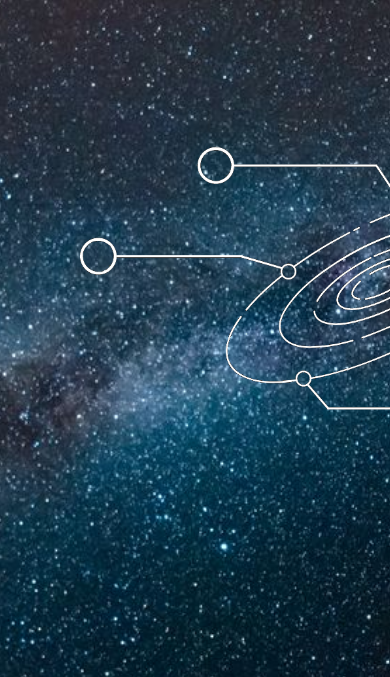
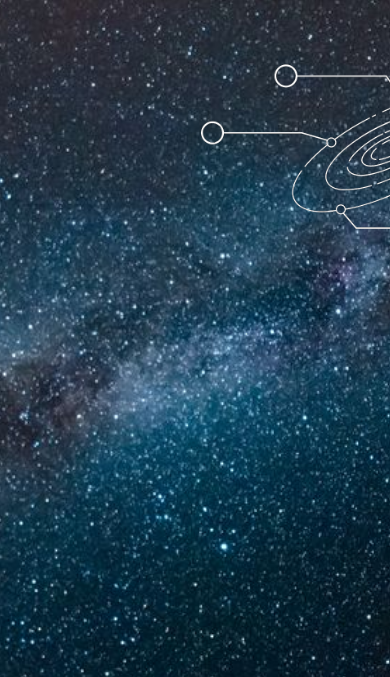
Before and after one commit to CamiIIe/Proxima_Centauri, a PHP site: page /compte.html in a window 390 px wide; the page is wider, and only the part inside the window is pictured. Shown: the part 48-725 px from the top of that part. Run offline with PHP 8.4, Linux system fonts and the light colour scheme; some libraries are stand-ins or nearby versions; some web fonts are replaced.

Commit message:
centre img
Image centré (diminution de sa taille) et vérification de la responsivité. Enlèvement de : à propos et remerciments du menu déroulant.

```diff
--- a/Site/compte.html
+++ b/Site/compte.html
@@ -102,7 +102,7 @@
         <!-- MAIN -->
         <div class="container-fluid titre">
             <!-- IMAGE PRINCIPALE : GALAXIE / SCHEMA D'ACCES AUX JEUX -->
-            <img src="src/img/icones/png/galaxieAvecRond.png">
+            <img class="img-responsive" src="src/img/icones/png/galaxieAvecRond.png">
         </div>
         <!-- MAIN -->
 
--- a/Site/src/css/menu_deroulant.css
+++ b/Site/src/css/menu_deroulant.css
@@ -59,3 +59,11 @@
  .Menuderoulant li:hover .sousmenu {
  	display: block;
  }
+
+ .titre img {
+ 	width: 50%;
+ }
+ .titre {
+ 	position: absolute;
+ 	margin-top: 25%;
+ }
```
